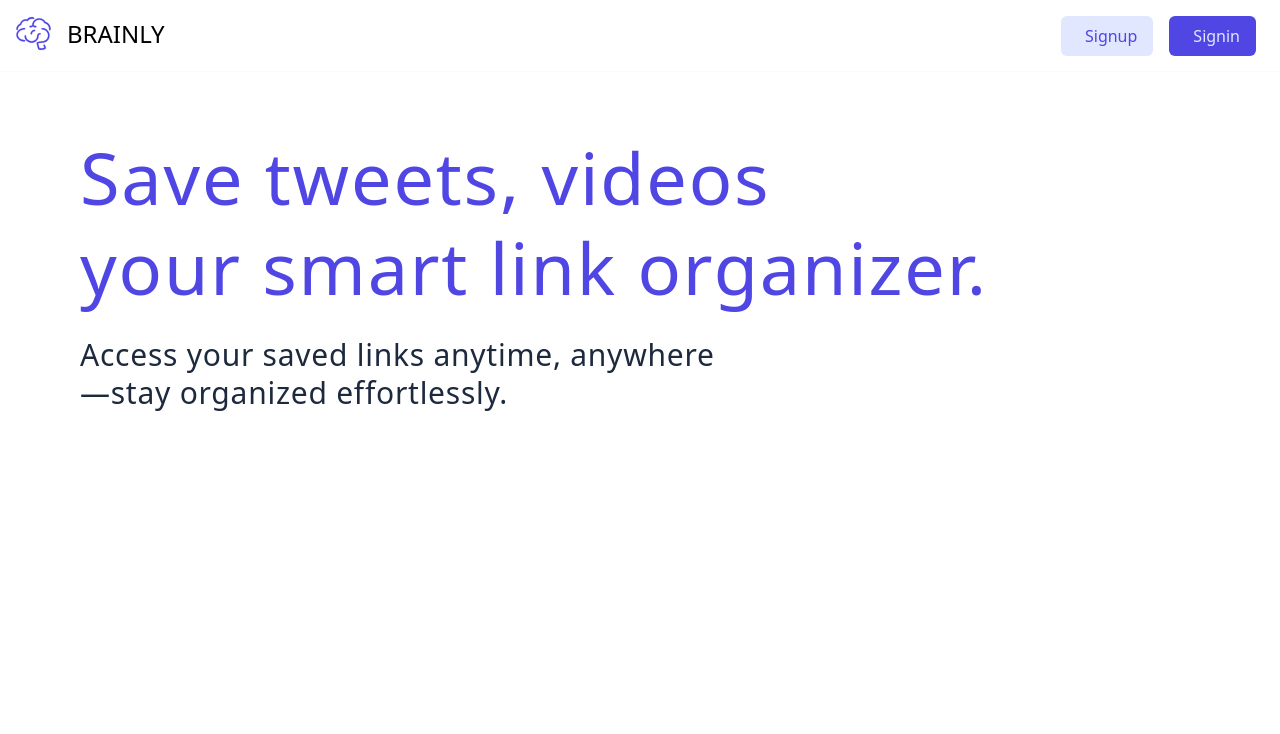
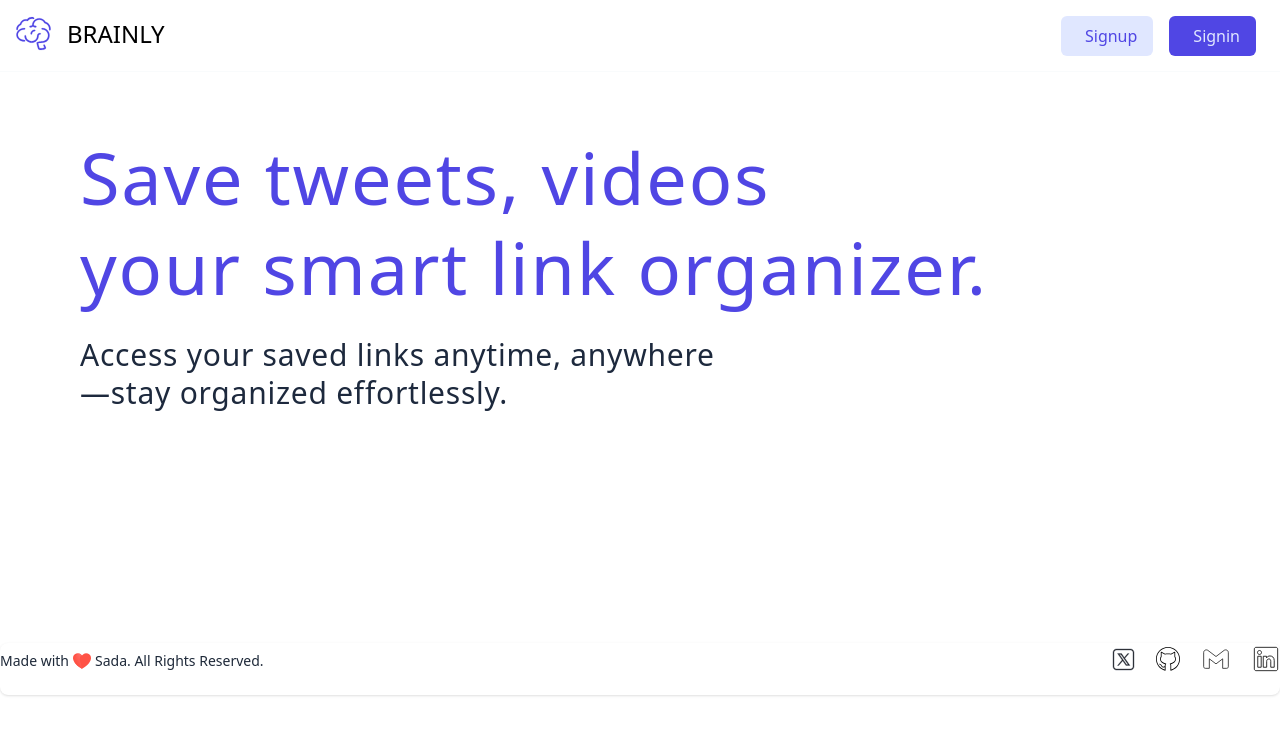
Before and after one commit to sada7070/Brainly, a React (Vite) app in the folder frontend/: page / in a window 1280 px wide. Shown: the top 734 px of the page. Built offline with nearby package versions, Linux system fonts and the light colour scheme; a web font is replaced by a local one.

Commit message:
Home page Footer

```diff
--- /dev/null
+++ b/frontend/src/components/homepageComponents/Footer.tsx
@@ -0,0 +1,30 @@
+import { GitHub } from "../../icons/GitHubIcon";
+import { HeartIcon } from "../../icons/HeartIcon";
+import { Linkedin } from "../../icons/Linkedin";
+import { MainIcon } from "../../icons/MailIcon";
+import { TwitterIcon } from "../../icons/TwitterIcon";
+
+export function Footer() {
+    return <div>
+        <footer className="bg-white rounded-lg shadow-sm mt-58">
+            <div className="w-full mx-auto max-w-screen-xl md:flex md:items-center md:justify-between">
+            <span className="flex justify-center items-center text-sm pb-4 text-gray-800 sm:text-center dark:text-gray-800">Made with <HeartIcon /> Sada. All Rights Reserved.
+            </span>
+            <ul className="flex flex-wrap items-center mt-3 text-sm gap-5 font-medium text-gray-500 dark:text-gray-400 sm:mt-0">
+                <li>
+                    <a href="https://x.com/sada_7070?t=cv-feOIf_1NdjFMh-BNTPA&s=09" target="_blank" className="hover:underline me-4 md:me-6"><TwitterIcon/></a>
+                </li>
+                <li>
+                    <a href="https://github.com/sada7070/" target="_blank" className="hover:underline me-4 md:me-6"><GitHub/></a>
+                </li>
+                <li>
+                    <a href="https://mail.google.com/mail/?view=cm&fs=1&to=sadashivamurthysp10656@gmail.com" target="_blank" className="hover:underline me-4 md:me-6"><MainIcon/></a>
+                </li>
+                <li>
+                    <a href="https://www.linkedin.com/in/sada70/" target="_blank" className="hover:underline me-4 md:me-6"><Linkedin/></a>
+                </li>
+            </ul>
+            </div>
+        </footer>
+    </div>
+}
--- /dev/null
+++ b/frontend/src/icons/GitHubIcon.tsx
@@ -0,0 +1,15 @@
+export function GitHub() {
+  return (
+    <svg fill="#000000" viewBox="0 0 30 30" xmlns="http://www.w3.org/2000/svg">
+      <g id="SVGRepo_bgCarrier" stroke-width="0"></g>
+      <g
+        id="SVGRepo_tracerCarrier"
+        stroke-linecap="round"
+        stroke-linejoin="round"
+      ></g>
+      <g id="SVGRepo_iconCarrier">
+        <path d="M0 15c0 7.033 4.836 12.945 11.375 14.563.3.077.635-.19.625-.5V22.5c0-.333.197-.652.563-.844.37-.185.28-.856-.125-.937-1.9-.38-3.52-1.143-4.657-2.157C6.646 17.547 6 16.314 6 15c0-.915.327-1.793.906-2.594.06-.082.092-.18.094-.28V7.343l3.97 2.125c.122.066.273.077.405.03C12.488 9.168 13.698 9 15 9s2.512.168 3.625.5c.132.047.283.035.406-.03L23 7.343v4.78c.002.1.035.2.094.282.58.8.906 1.68.906 2.594 0 1.315-.645 2.548-1.78 3.563-1.138 1.014-2.76 1.776-4.657 2.156-.406.08-.495.75-.125.936.365.192.562.51.562.844v6.563c-.01.31.326.577.625.5C25.165 27.945 30 22.032 30 15c0-8.278-6.722-15-15-15C6.722 0 0 6.722 0 15zM15 1c7.738 0 14 6.262 14 14 0 6.33-4.24 11.547-10 13.28V22.5c0-.4-.154-.756-.375-1.063 1.663-.457 3.182-1.175 4.28-2.156C24.206 18.124 25 16.64 25 15c0-1.083-.394-2.074-1-2.97V6.5c.003-.35-.446-.613-.75-.437L18.656 8.53C17.516 8.22 16.296 8 15 8c-1.295 0-2.517.218-3.656.53L6.75 6.064c-.304-.176-.753.087-.75.437v5.53c-.606.896-1 1.887-1 2.97 0 1.64.795 3.123 2.094 4.28 1.1.982 2.62 1.7 4.28 2.158-.22.306-.374.66-.374 1.062v1.688c-1.09.406-1.807.493-2.25.406-.478-.094-.736-.34-1.03-.75-.592-.823-1.173-2.34-3.095-2.836-.654-.175-.875.8-.25.97 1.508.39 1.805 1.448 2.53 2.46.364.505.886.973 1.658 1.125.643.126 1.422.03 2.437-.313v3.03C5.242 26.548 1 21.33 1 15 1 7.262 7.262 1 15 1z"></path>
+      </g>
+    </svg>
+  );
+}
--- /dev/null
+++ b/frontend/src/icons/HeartIcon.tsx
@@ -0,0 +1,64 @@
+export function HeartIcon() {
+  return (
+    <svg className="mx-1"
+      width="18px"
+      height="18px"
+      viewBox="0 -5.37 77.646 77.646"
+      xmlns="http://www.w3.org/2000/svg"
+      fill="#000000"
+    >
+      <g id="SVGRepo_bgCarrier" stroke-width="0"></g>
+      <g
+        id="SVGRepo_tracerCarrier"
+        stroke-linecap="round"
+        stroke-linejoin="round"
+      ></g>
+      <g id="SVGRepo_iconCarrier">
+        {" "}
+        <defs>
+          {" "}
+          <linearGradient
+            id="linear-gradient"
+            x1="1.044"
+            y1="0.005"
+            x2="0.413"
+            y2="0.749"
+            gradientUnits="objectBoundingBox"
+          >
+            {" "}
+            <stop offset="0" stop-color="#ff7471"></stop>{" "}
+            <stop offset="1" stop-color="#ff5245"></stop>{" "}
+          </linearGradient>{" "}
+        </defs>{" "}
+        <g
+          id="heart_red"
+          data-name="heart red"
+          transform="translate(-263.982 -435.283)"
+        >
+          {" "}
+          <g id="Group_25" data-name="Group 25">
+            {" "}
+            <path
+              id="Path_69"
+              data-name="Path 69"
+              d="M302.81,446.03c-.059-.106-.128-.2-.187-.307.059.1.128.2.187.307Z"
+              fill="none"
+            ></path>{" "}
+            <path
+              id="Path_70"
+              data-name="Path 70"
+              d="M341.628,456.395l-.025-.006c.006-.142.025-.279.025-.431a20.662,20.662,0,0,0-37.039-12.611.171.171,0,0,0-.024-.007,2.169,2.169,0,0,1-3.54-.046l-.035.008a20.657,20.657,0,0,0-37,12.656c0,.147.018.282.018.424l-.029.013s0,.5.1,1.413a20.552,20.552,0,0,0,.6,3.364c1.608,6.945,6.938,20.286,24.659,32.122,10.242,6.879,12.73,8.743,13.383,8.867.031.006.048.033.083.033s.058-.033.094-.043c.7-.162,3.265-2.071,13.359-8.857,16.931-11.313,22.555-24,24.428-31.163a20.743,20.743,0,0,0,.854-4.546C341.623,456.824,341.628,456.395,341.628,456.395ZM302.81,446.03h0c-.059-.1-.128-.2-.187-.307C302.682,445.825,302.751,445.924,302.81,446.03Z"
+              fill="#ff5245"
+            ></path>{" "}
+          </g>{" "}
+          <path
+            id="Path_71"
+            data-name="Path 71"
+            d="M295.337,474.437c-5.407-20.228,1.411-28.894,5-31.889a20.747,20.747,0,0,0-6.426-5.077c-6.5-1.416-15.583.295-21.458,16.921-1,3.4-1.458,11.938-.492,22.426a65.334,65.334,0,0,0,17.38,16.476c10.242,6.879,12.73,8.743,13.383,8.867.031.006.048.033.083.033s.058-.033.094-.043a2.946,2.946,0,0,0,.76-.373C301.6,496.005,298.749,487.182,295.337,474.437Z"
+            fill="url(#linear-gradient)"
+          ></path>{" "}
+        </g>{" "}
+      </g>
+    </svg>
+  );
+}
--- /dev/null
+++ b/frontend/src/icons/Linkedin.tsx
@@ -0,0 +1,28 @@
+export function Linkedin() {
+  return (
+    <svg
+      width="28px"
+      height="28px"
+      viewBox="0 0 24 24"
+      fill="none"
+      xmlns="http://www.w3.org/2000/svg"
+      stroke="#000000"
+      stroke-width="0.696"
+    >
+      <g id="SVGRepo_bgCarrier" stroke-width="0"></g>
+      <g
+        id="SVGRepo_tracerCarrier"
+        stroke-linecap="round"
+        stroke-linejoin="round"
+      ></g>
+      <g id="SVGRepo_iconCarrier">
+        {" "}
+        <path
+          d="M22 3.47059V20.5294C22 20.9194 21.845 21.2935 21.5692 21.5693C21.2935 21.8451 20.9194 22 20.5294 22H3.47056C3.08053 22 2.70648 21.8451 2.43069 21.5693C2.15491 21.2935 1.99997 20.9194 1.99997 20.5294V3.47059C1.99997 3.08056 2.15491 2.70651 2.43069 2.43073C2.70648 2.15494 3.08053 2 3.47056 2H20.5294C20.9194 2 21.2935 2.15494 21.5692 2.43073C21.845 2.70651 22 3.08056 22 3.47059V3.47059ZM7.88232 9.64706H4.94115V19.0588H7.88232V9.64706ZM8.14703 6.41176C8.14858 6.18929 8.10629 5.96869 8.02258 5.76255C7.93888 5.55642 7.81539 5.36879 7.65916 5.21039C7.50294 5.05198 7.31705 4.92589 7.1121 4.83933C6.90715 4.75277 6.68715 4.70742 6.46468 4.70588H6.41173C5.95931 4.70588 5.52541 4.88561 5.20549 5.20552C4.88558 5.52544 4.70585 5.95934 4.70585 6.41176C4.70585 6.86419 4.88558 7.29809 5.20549 7.61801C5.52541 7.93792 5.95931 8.11765 6.41173 8.11765V8.11765C6.63423 8.12312 6.85562 8.0847 7.06325 8.00458C7.27089 7.92447 7.46071 7.80422 7.62186 7.65072C7.78301 7.49722 7.91234 7.31346 8.00245 7.10996C8.09256 6.90646 8.14169 6.6872 8.14703 6.46471V6.41176ZM19.0588 13.3412C19.0588 10.5118 17.2588 9.41177 15.4706 9.41177C14.8851 9.38245 14.3021 9.50715 13.7798 9.77345C13.2576 10.0397 12.8142 10.4383 12.4941 10.9294H12.4117V9.64706H9.64703V19.0588H12.5882V14.0529C12.5457 13.5403 12.7072 13.0315 13.0376 12.6372C13.368 12.2429 13.8407 11.9949 14.3529 11.9471H14.4647C15.4 11.9471 16.0941 12.5353 16.0941 14.0176V19.0588H19.0353L19.0588 13.3412Z"
+          stroke="#000000"
+          stroke-linejoin="round"
+        ></path>{" "}
+      </g>
+    </svg>
+  );
+}
--- /dev/null
+++ b/frontend/src/icons/MailIcon.tsx
@@ -0,0 +1,27 @@
+export function MainIcon() {
+  return (
+    <svg
+      width="32px"
+      height="32px"
+      viewBox="0 0 192 192"
+      xmlns="http://www.w3.org/2000/svg"
+      fill="none"
+      stroke="#000000"
+    >
+      <g id="SVGRepo_bgCarrier" stroke-width="0"></g>
+      <g
+        id="SVGRepo_tracerCarrier"
+        stroke-linecap="round"
+        stroke-linejoin="round"
+      ></g>
+      <g id="SVGRepo_iconCarrier">
+        <path
+          stroke="#000000"
+          stroke-linejoin="round"
+          stroke-width="4.224"
+          d="M22 57.265V142c0 5.523 4.477 10 10 10h24V95.056l40 30.278 40-30.278V152h24c5.523 0 10-4.477 10-10V57.265c0-13.233-15.15-20.746-25.684-12.736L96 81.265 47.684 44.53C37.15 36.519 22 44.032 22 57.265Z"
+        ></path>
+      </g>
+    </svg>
+  );
+}
--- a/frontend/src/pages/Home.tsx
+++ b/frontend/src/pages/Home.tsx
@@ -1,8 +1,10 @@
+import { Footer } from "../components/homepageComponents/Footer";
 import { Navbar } from "../components/homepageComponents/Navbar";
 
 export function Home() {
     return <div>
        <Navbar />
+
        <div className="flex pt-15 pl-20">
         <div>
             <h1 className="text-3xl md:text-7xl font-extrabold text-start text-purple-600 leading-tight tracking-wide coda-regular">
@@ -16,5 +18,7 @@ export function Home() {
             </h1>
         </div>
        </div>
+
+       <Footer />
     </div>
 }
```
